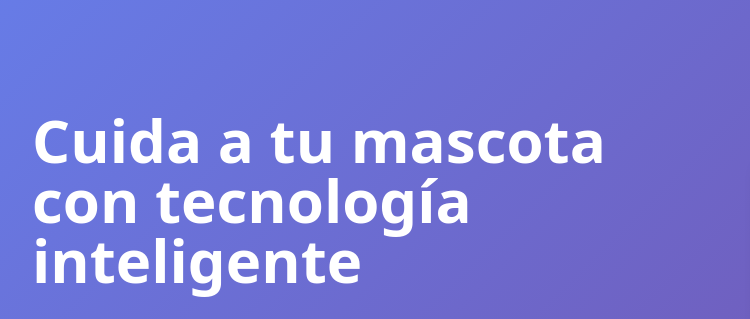
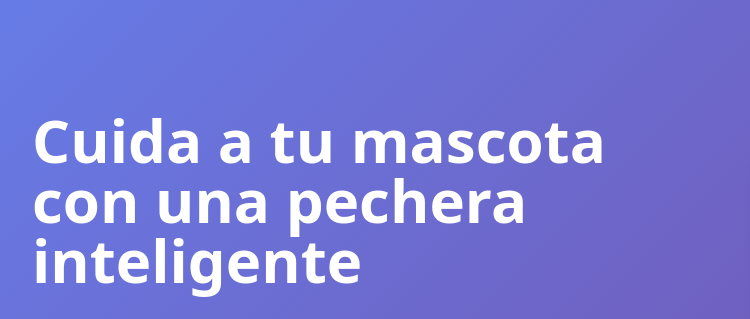
Before and after one commit to upc-pre-202520-1asi0572-3355-petlink/landing-page, a plain HTML site: page index.html in a window 1280 px wide. Shown: the part 98-417 px from the top of the page, 0-750 px from the left. Drawn offline with nearby package versions, Linux system fonts and the light colour scheme.

Commit message:
code: fix hero

```diff
--- a/index.html
+++ b/index.html
@@ -83,7 +83,7 @@
             <div class="grid lg:grid-cols-2 gap-12 items-center">
                 <div class="space-y-8">
                     <h1 class="text-4xl lg:text-6xl font-bold leading-tight">
-                        Cuida a tu mascota con tecnología inteligente
+                        Cuida a tu mascota con una pechera inteligente
                     </h1>
                     <p class="text-lg lg:text-xl text-white/90">
                         Monitorea en tiempo real los signos vitales de tu mascota durante internamientos veterinarios. Tranquilidad para ti, apoyo para el veterinario.
```
